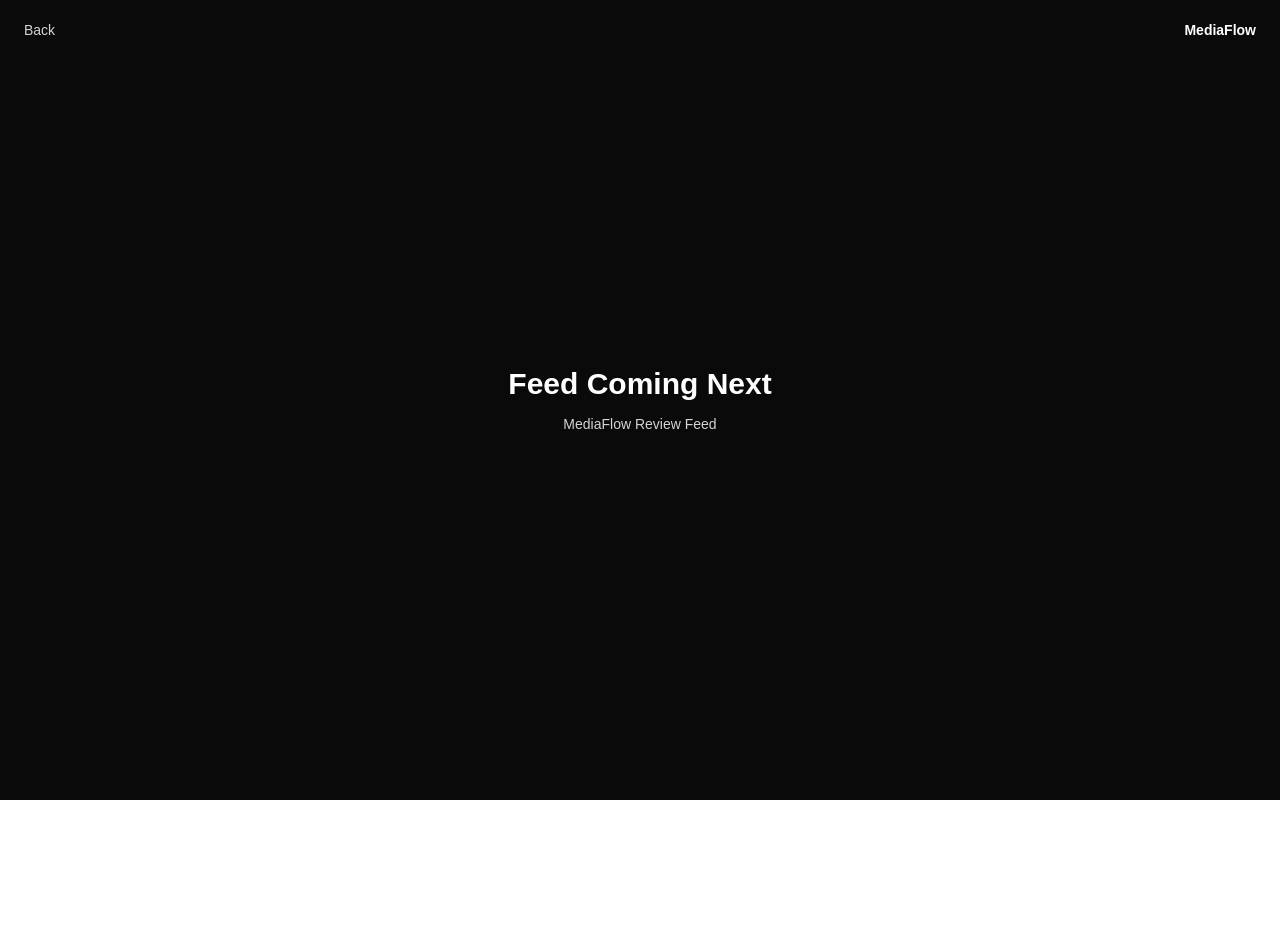
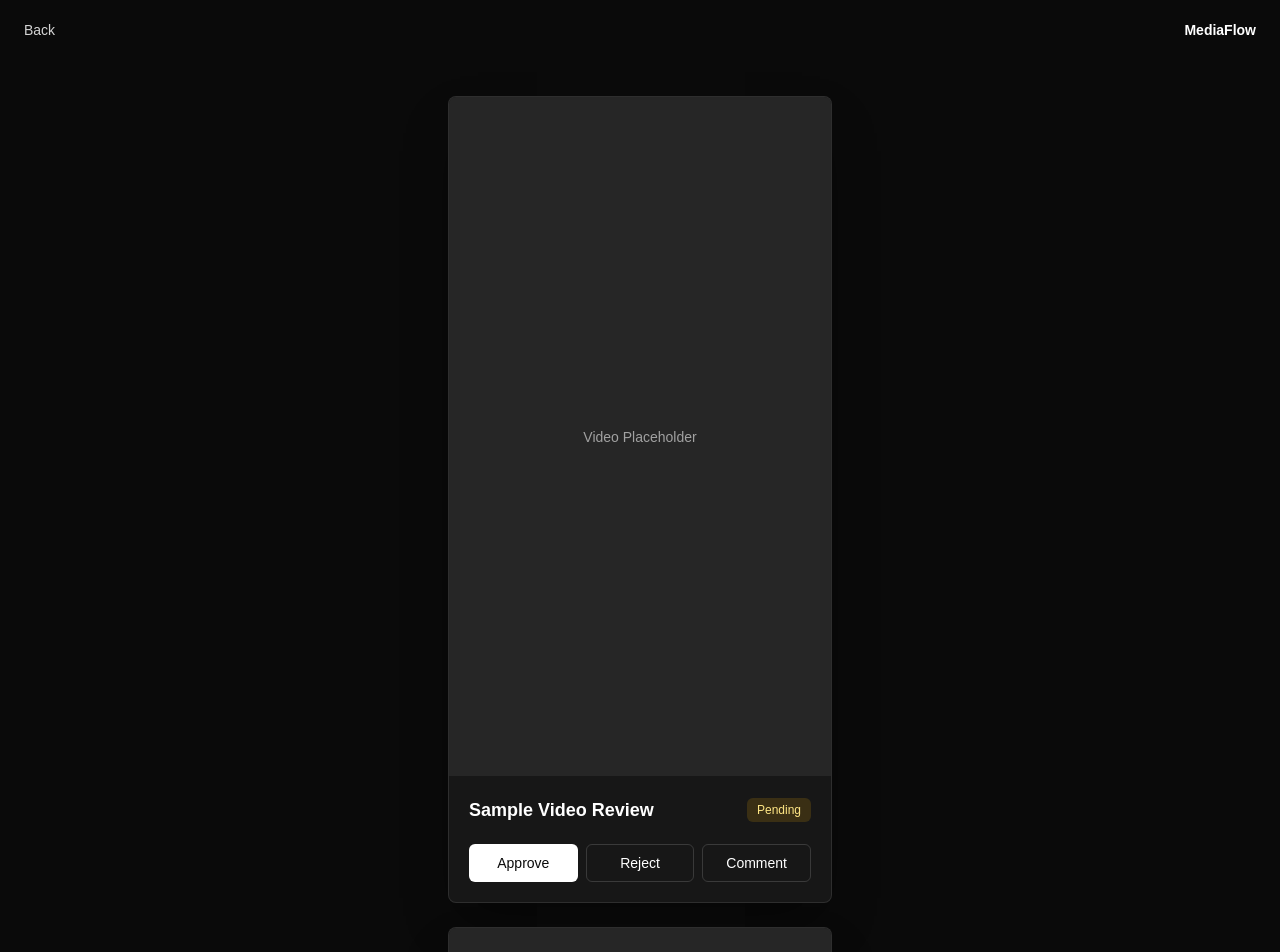
Before and after one commit to MahmoudElsanoor/mediaflow, a Next.js app: page /feed in a window 1280 px wide. Shown: the top 952 px of the page. Before the commit the page ends 800 px from the top, so only its background shows below. Built offline with nearby package versions, Linux system fonts and the light colour scheme.

Commit message:
Build mock review feed components

```diff
--- a/src/app/feed/page.tsx
+++ b/src/app/feed/page.tsx
@@ -1,8 +1,38 @@
+"use client";
+
 import Link from "next/link";
+import { useState } from "react";
+
+import ReviewCard from "@/components/ReviewCard";
+import { initialVideos } from "@/data/mockVideos";
+import type { MockVideo, ReviewStatus } from "@/types/video";
+
+const statusStyles: Record<ReviewStatus, string> = {
+  Pending: "bg-amber-400/15 text-amber-200",
+  Approved: "bg-green-400/15 text-green-200",
+  Rejected: "bg-red-400/15 text-red-200",
+};
 
 export default function FeedPage() {
+  const [videos, setVideos] = useState<MockVideo[]>(initialVideos);
+
+  function updateVideo(id: number, updates: Partial<MockVideo>) {
+    setVideos((currentVideos) =>
+      currentVideos.map((video) =>
+        video.id === id ? { ...video, ...updates } : video,
+      ),
+    );
+  }
+
+  function saveNote(id: number, commentText: string) {
+    updateVideo(id, {
+      savedNote: commentText,
+      isCommentOpen: false,
+    });
+  }
+
   return (
-    <main className="relative flex min-h-screen items-center justify-center bg-neutral-950 px-6 text-white">
+    <main className="relative min-h-screen bg-neutral-950 px-5 py-24 text-white">
       <header className="absolute left-0 top-0 flex w-full items-center justify-between px-6 py-5">
         <Link
           href="/"
@@ -13,13 +43,16 @@
         <span className="text-sm font-semibold text-white">MediaFlow</span>
       </header>
 
-      <section className="flex w-full max-w-sm flex-col items-center text-center">
-        <h1 className="text-3xl font-semibold tracking-normal">
-          Feed Coming Next
-        </h1>
-        <p className="mt-3 text-sm text-neutral-300">
-          MediaFlow Review Feed
-        </p>
+      <section className="mx-auto flex w-full max-w-sm flex-col gap-6">
+        {videos.map((video) => (
+          <ReviewCard
+            key={video.id}
+            video={video}
+            statusStyles={statusStyles}
+            onUpdateVideo={updateVideo}
+            onSaveNote={saveNote}
+          />
+        ))}
       </section>
     </main>
   );
--- /dev/null
+++ b/src/components/ReviewCard.tsx
@@ -0,0 +1,97 @@
+import type { MockVideo, ReviewStatus } from "@/types/video";
+
+type ReviewCardProps = {
+  video: MockVideo;
+  statusStyles: Record<ReviewStatus, string>;
+  onUpdateVideo: (id: number, updates: Partial<MockVideo>) => void;
+  onSaveNote: (id: number, commentText: string) => void;
+};
+
+export default function ReviewCard({
+  video,
+  statusStyles,
+  onUpdateVideo,
+  onSaveNote,
+}: ReviewCardProps) {
+  return (
+    <article className="w-full overflow-hidden rounded-lg border border-white/10 bg-neutral-900 shadow-2xl shadow-black/40">
+      <div className="flex aspect-[9/16] items-center justify-center bg-neutral-800">
+        <span className="text-sm font-medium text-neutral-400">
+          Video Placeholder
+        </span>
+      </div>
+
+      <div className="space-y-5 p-5">
+        <div className="flex items-center justify-between gap-4">
+          <h1 className="text-lg font-semibold tracking-normal">
+            {video.title}
+          </h1>
+          <span
+            className={`rounded-md px-2.5 py-1 text-xs font-medium ${statusStyles[video.status]}`}
+          >
+            {video.status}
+          </span>
+        </div>
+
+        <div className="grid grid-cols-3 gap-2">
+          <button
+            type="button"
+            onClick={() => onUpdateVideo(video.id, { status: "Approved" })}
+            className="rounded-md bg-white px-3 py-2 text-sm font-medium text-neutral-950 transition hover:bg-neutral-200 focus:outline-none focus:ring-2 focus:ring-white focus:ring-offset-2 focus:ring-offset-neutral-900"
+          >
+            Approve
+          </button>
+          <button
+            type="button"
+            onClick={() => onUpdateVideo(video.id, { status: "Rejected" })}
+            className="rounded-md border border-white/15 px-3 py-2 text-sm font-medium text-white transition hover:bg-white/10 focus:outline-none focus:ring-2 focus:ring-white focus:ring-offset-2 focus:ring-offset-neutral-900"
+          >
+            Reject
+          </button>
+          <button
+            type="button"
+            onClick={() =>
+              onUpdateVideo(video.id, {
+                isCommentOpen: !video.isCommentOpen,
+              })
+            }
+            className="rounded-md border border-white/15 px-3 py-2 text-sm font-medium text-white transition hover:bg-white/10 focus:outline-none focus:ring-2 focus:ring-white focus:ring-offset-2 focus:ring-offset-neutral-900"
+          >
+            Comment
+          </button>
+        </div>
+
+        {video.isCommentOpen ? (
+          <div className="space-y-3">
+            <textarea
+              value={video.commentText}
+              onChange={(event) =>
+                onUpdateVideo(video.id, {
+                  commentText: event.target.value,
+                })
+              }
+              placeholder="Add review note..."
+              className="min-h-24 w-full resize-none rounded-md border border-white/15 bg-neutral-950 px-3 py-2 text-sm text-white outline-none placeholder:text-neutral-500 focus:ring-2 focus:ring-white"
+            />
+            <button
+              type="button"
+              onClick={() => onSaveNote(video.id, video.commentText)}
+              className="w-full rounded-md bg-white px-3 py-2 text-sm font-medium text-neutral-950 transition hover:bg-neutral-200 focus:outline-none focus:ring-2 focus:ring-white focus:ring-offset-2 focus:ring-offset-neutral-900"
+            >
+              Save Note
+            </button>
+          </div>
+        ) : null}
+
+        {video.savedNote ? (
+          <div className="rounded-md border border-white/10 bg-neutral-950 p-3">
+            <p className="text-xs font-medium uppercase text-neutral-500">
+              Saved note
+            </p>
+            <p className="mt-2 text-sm text-neutral-200">{video.savedNote}</p>
+          </div>
+        ) : null}
+      </div>
+    </article>
+  );
+}
--- /dev/null
+++ b/src/data/mockVideos.ts
@@ -0,0 +1,28 @@
+import type { MockVideo } from "@/types/video";
+
+export const initialVideos: MockVideo[] = [
+  {
+    id: 1,
+    title: "Sample Video Review",
+    status: "Pending",
+    savedNote: "",
+    commentText: "",
+    isCommentOpen: false,
+  },
+  {
+    id: 2,
+    title: "Launch Reel Draft",
+    status: "Pending",
+    savedNote: "",
+    commentText: "",
+    isCommentOpen: false,
+  },
+  {
+    id: 3,
+    title: "Social Cutdown Preview",
+    status: "Pending",
+    savedNote: "",
+    commentText: "",
+    isCommentOpen: false,
+  },
+];
--- /dev/null
+++ b/src/types/video.ts
@@ -0,0 +1,10 @@
+export type ReviewStatus = "Pending" | "Approved" | "Rejected";
+
+export type MockVideo = {
+  id: number;
+  title: string;
+  status: ReviewStatus;
+  savedNote: string;
+  commentText: string;
+  isCommentOpen: boolean;
+};
```
